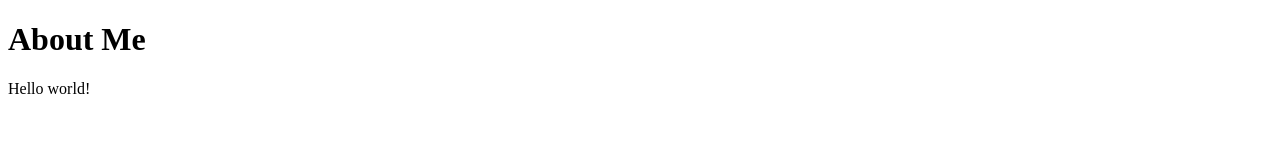
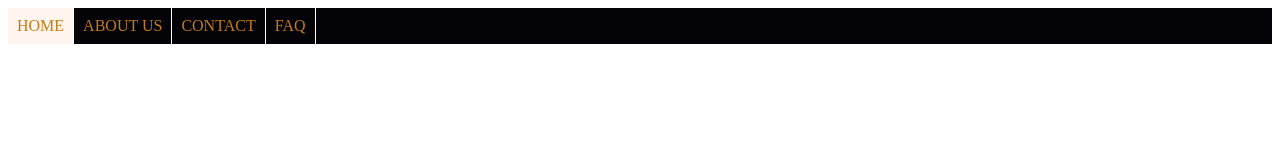
Before and after one commit to franfran20/first-lesson-html, a plain HTML site: page index.html in a window 1280 px wide. Drawn offline with Linux system fonts and the light colour scheme.

Commit message:
Add files via upload

```diff
--- a/index.html
+++ b/index.html
@@ -1,15 +1,21 @@
 <!DOCTYPE html>
 <html>
 
-<head>
+<head lang="en">
 
-<title>About me</title>
+<title>Franfran</title>
+
+<link rel="stylesheet" href="style.css">
 
 </head>
 
 <body>
-    <h1>About Me</h1>
-    <p>Hello world!</p>
+      <ul class="nav">
+          <li><a href="index.html" class="flink">HOME</a></li>
+          <li><a href="#">ABOUT US</a></li>
+          <li><a href="#">CONTACT</a></li>
+          <li><a href="#">FAQ</a></li>
+      </ul>
 </body>
 
 </html>
--- /dev/null
+++ b/style.css
@@ -0,0 +1,30 @@
+
+
+ul {
+    list-style-type: none;
+    margin: 0;
+    padding: 0;
+    background-color: rgb(3, 3, 8);
+    overflow: hidden;
+}
+
+li{
+    float: left;
+    border-right: 1px solid white;
+}
+
+a {
+    display: block;
+    padding: 9px 9px;
+    color: rgb(197, 123, 20);
+    text-decoration: none;
+    text-align: center;
+}
+
+li a:hover {
+    background-color: rgb(177, 178, 206);
+}
+
+.flink {
+    background-color: seashell;
+}
```
